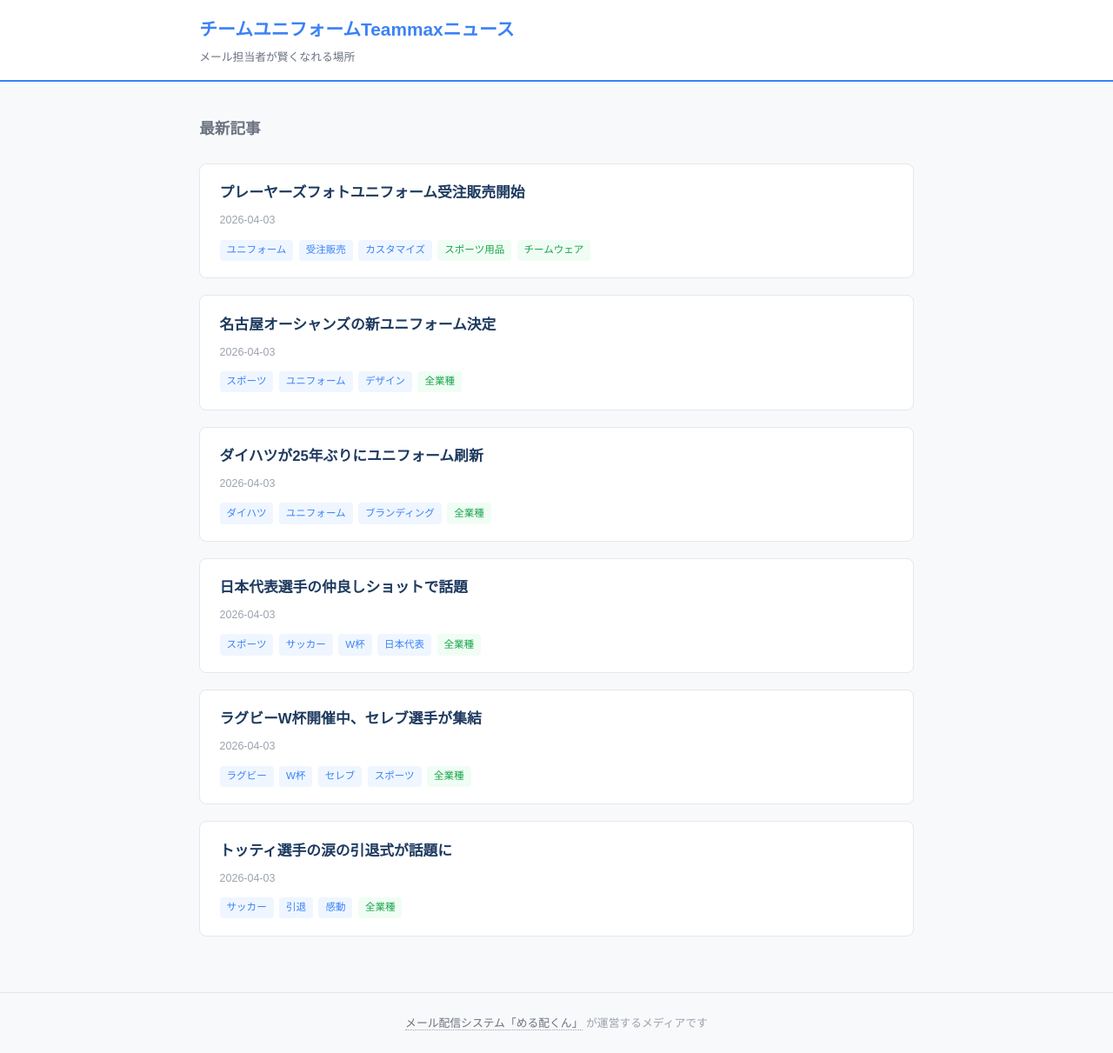
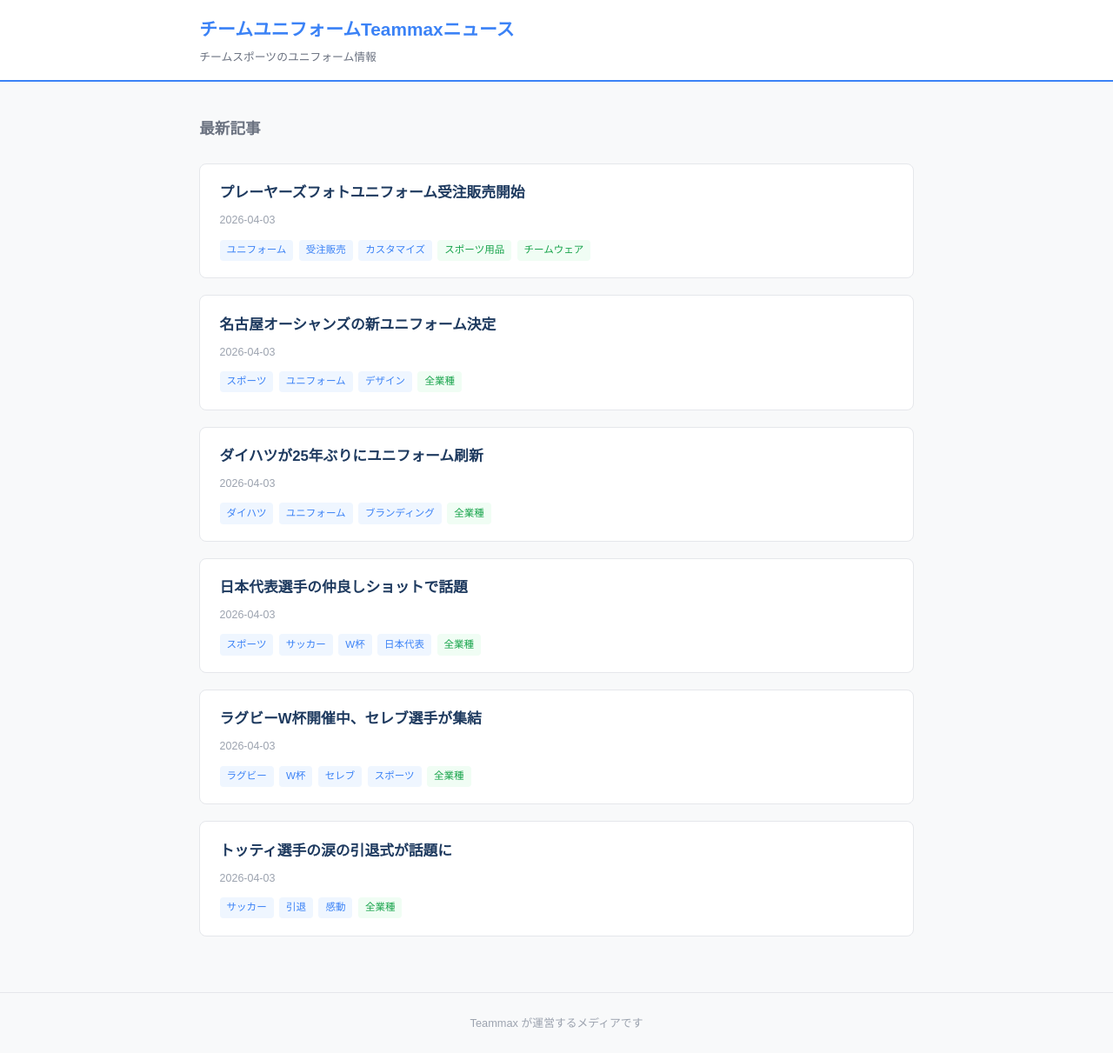
Before and after one commit to inabat-tech/teammax_media, a Next.js app: page / in a window 1280 px wide. Shown: the whole page at 87% size. Built offline with nearby package versions, Linux system fonts and the light colour scheme.

Commit message:
Update layout.tsx

```diff
--- a/app/layout.tsx
+++ b/app/layout.tsx
@@ -1,12 +1,10 @@
 // app/layout.tsx
 import type { Metadata } from 'next'
 import './globals.css'
-
 export const metadata: Metadata = {
   title: "サッカー、バスケ、バレー、陸上、スポーツのユニフォーム　お役立ちニュース！",
   description: "ユニフォーム担当者に役立つ場所。世界のユニフォームニュースを",
 }
-
 export default function RootLayout({ children }: { children: React.ReactNode }) {
   return (
     <html lang="ja">
@@ -15,19 +13,14 @@ export default function RootLayout({ children }: { children: React.ReactNode })
           <div className="container">
             <a href="/" className="site-title">チームユニフォームTeammaxニュース</a>
             <p className="site-desc">
-              メール担当者が賢くなれる場所
+              チームスポーツのユニフォーム情報
             </p>
           </div>
         </header>
         <main className="container">{children}</main>
         <footer>
           <div className="container">
-            <p>
-              <a href="https://www.meruhaikun.com/" target="_blank" rel="noopener noreferrer" className="service-link">
-                メール配信システム「める配くん」
-              </a>
-              {' '}が運営するメディアです
-            </p>
+            <p>Teammax が運営するメディアです</p>
           </div>
         </footer>
       </body>
```
